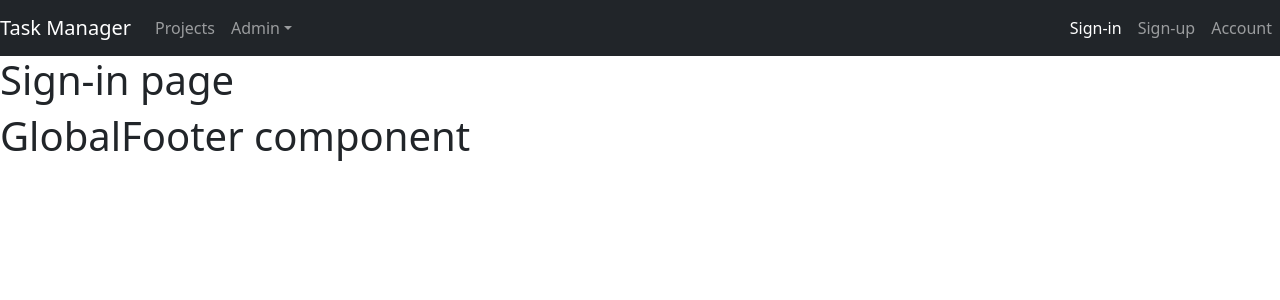
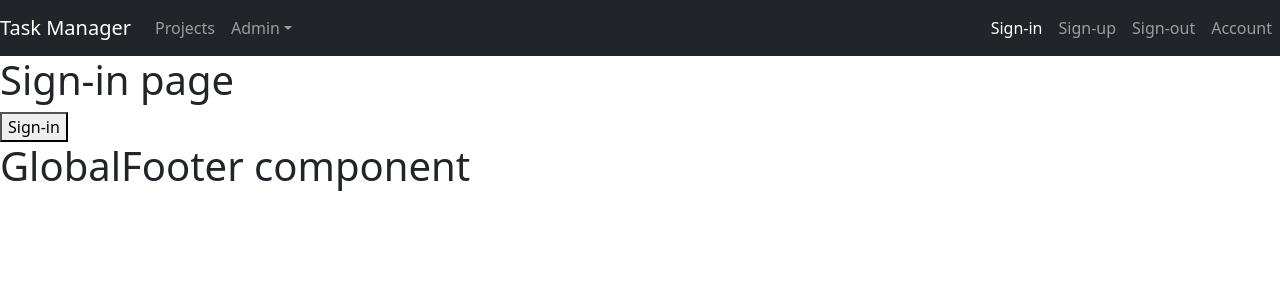
Before and after one commit to david-mov/task-manager-mern, a React app in the folder client/: page /signin in a window 1280 px wide. Shown: the top 300 px of the page. Built offline with nearby package versions, Linux system fonts and the light colour scheme.

Commit message:
right redirect in authentication

```diff
--- a/client/src/components/layout/GlobalNavBar.jsx
+++ b/client/src/components/layout/GlobalNavBar.jsx
@@ -1,9 +1,12 @@
 import * as React from 'react';
 import {Nav, Navbar, NavDropdown} from 'react-bootstrap'
 import {NavLink} from 'react-router-dom'
+import useAuth from '../../hooks/useAuth'
 import {routes} from '../../helpers/routes'
 
 export default function GlobalNavBar() {
+    const {signout} = useAuth()
+
     return (
         <Navbar collapseOnSelect expand='lg' variant='dark' bg='dark' >
             <Navbar.Brand as={NavLink} to={routes.home}>Task Manager</Navbar.Brand>
@@ -18,6 +21,7 @@ export default function GlobalNavBar() {
                 <Nav>
                     <Nav.Link as={NavLink} to={routes.signin}>Sign-in</Nav.Link>
                     <Nav.Link as={NavLink} to={routes.signup}>Sign-up</Nav.Link>
+                    <Nav.Link onClick={signout} to={routes.home}>Sign-out</Nav.Link>
                     <Nav.Link as={NavLink} to={routes.account}>Account</Nav.Link>
                 </Nav>
             </Navbar.Collapse>
--- a/client/src/components/routing/Private.jsx
+++ b/client/src/components/routing/Private.jsx
@@ -1,12 +1,14 @@
 import * as React from 'react'
-import { Navigate } from "react-router-dom";
+import { Navigate, useLocation } from "react-router-dom";
 import useAuth from '../../hooks/useAuth';
 import {routes} from '../../helpers/routes'
 
 export default function Private({ role, element }) {
   let {hasRole, isAuthenticated} = useAuth()
 
-  if (!isAuthenticated()) return <Navigate to={routes.signin} />
+  const location = useLocation()
+
+  if (!isAuthenticated()) return <Navigate to={routes.signin} state={{from: location}} />
 
   if (!hasRole(role)) return <Navigate to={routes.home} />
 
--- a/client/src/pages/SignInPage.jsx
+++ b/client/src/pages/SignInPage.jsx
@@ -1,9 +1,25 @@
 import * as React from 'react';
+import { useLocation, useNavigate } from 'react-router-dom';
+import useAuth from '../hooks/useAuth'
+
+const userCredentials = {}
 
 export default function SignInPage() {
+    const {signin} = useAuth()
+
+    const location = useLocation()
+    const navigate = useNavigate()
+
     return (
         <div>
             <h1>Sign-in page</h1>
+            <button onClick={() => signin(
+                    userCredentials,
+                    location.state?.from,
+                    navigate
+            )}>
+                Sign-in
+            </button>
         </div>
     )
 }
--- a/client/src/providers/AuthProvider.jsx
+++ b/client/src/providers/AuthProvider.jsx
@@ -5,15 +5,22 @@ export const AuthContext = React.createContext()
 
 export default function AuthProvider({children}) {
 
-     const [user, setUser] = React.useState(null)
-    // const [user, setUser] = React.useState({id: 1, role: roles.regular})
-    // const [user, setUser] = React.useState({id: 1, role: roles.admin})
+    const [user, setUser] = React.useState(null)
+
+    const signin = (userCredentials, fromLocation, navigate) => {
+        setUser({id: 1, role: roles.regular})
+        navigate(fromLocation, {replace: true})
+    }
+
+    const signout = () => setUser(null)
 
     const isAuthenticated = () => !!user
     const hasRole = role => !role || user?.role === role
 
     const contextValue = {
         user,
+        signin,
+        signout,
         isAuthenticated,
         hasRole
     }
```
